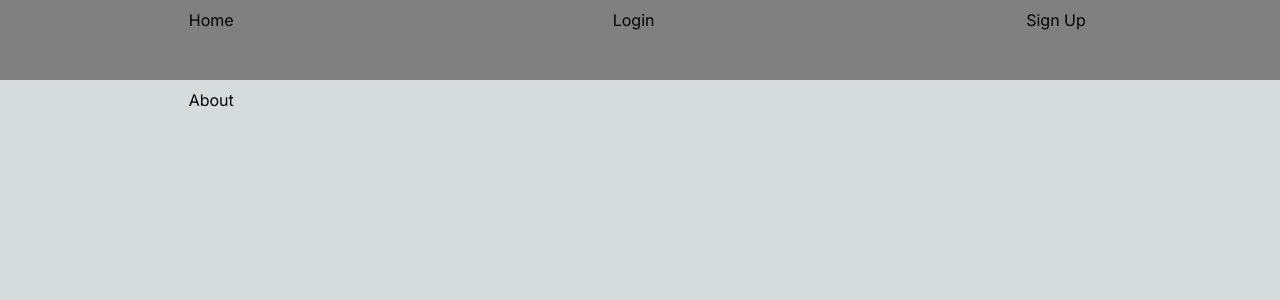
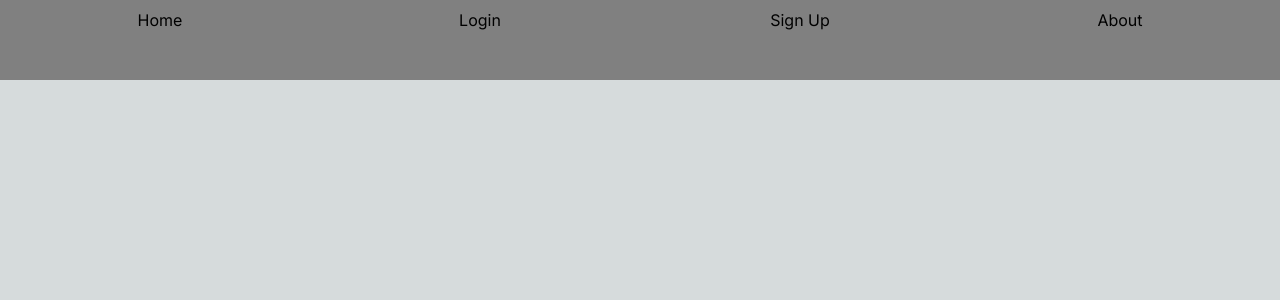
Before and after one commit to adrux444/Elanco-UI, a Next.js app: page /navbar in a window 1280 px wide. Shown: the top 300 px of the page. Built offline with nearby package versions, Linux system fonts and the light colour scheme.

Commit message:
Fixed About container in the navbar and created the About folder

```diff
--- a/app/navbar/navbar.css
+++ b/app/navbar/navbar.css
@@ -11,7 +11,7 @@
 
 .redirect {
     float:left;
-    width:33%;
+    width:25%;
     height: 100%;
     text-align: center;
     line-height:40px;
```
Also changed, not shown: app/about/page.tsx (added, +15 -0 lines), app/about/about.css (added).
